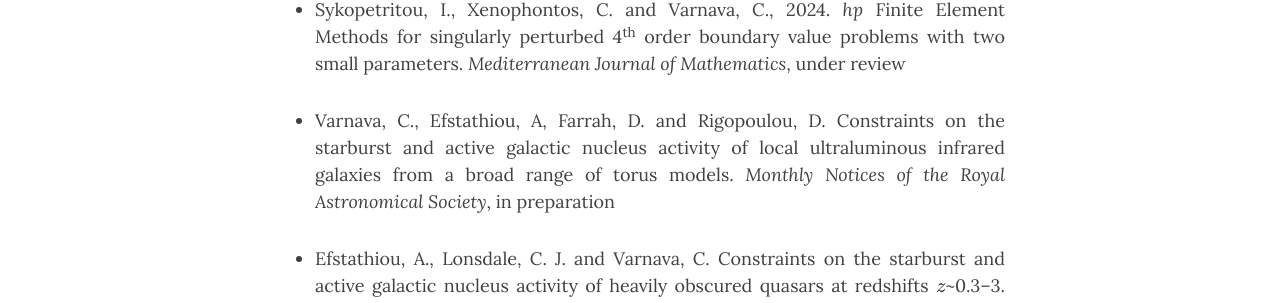
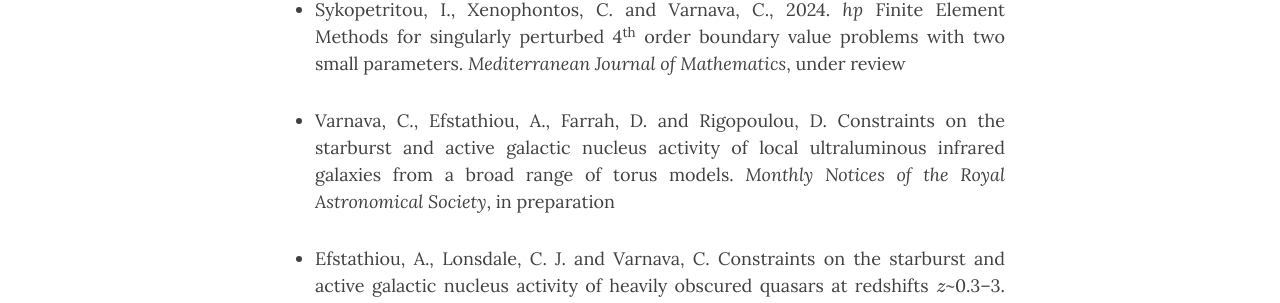
Before and after one commit to ch-var/ch-var.github.io, a Jekyll site: the page built from publications.html, in a window 1280 px wide and 900 px high, scrolled down 519 px. Shown: the part 294-597 px from the top of the window. Built offline with Jekyll 4.4.1, drawn with Linux system fonts in a browser that asks for light colours; formulas are drawn with MathJax 3.

Commit message:
Update publications.html

```diff
--- a/publications.html
+++ b/publications.html
@@ -19,7 +19,7 @@
 <ul>
 <li align='justify'>Sykopetritou, I., Xenophontos, C. and Varnava, C., 2024. <i>hp</i> Finite Element Methods for singularly perturbed 4<sup>th</sup> order boundary value problems with two small parameters. <i>Mediterranean Journal of Mathematics</i>, under review</li>
 <p>
-<li align='justify'>Varnava, C., Efstathiou, A, Farrah, D. and Rigopoulou, D. Constraints on the starburst and active galactic nucleus activity of local ultraluminous infrared galaxies from a broad range of torus models. <i>Monthly Notices of the Royal Astronomical Society</i>, in preparation</li>
+<li align='justify'>Varnava, C., Efstathiou, A., Farrah, D. and Rigopoulou, D. Constraints on the starburst and active galactic nucleus activity of local ultraluminous infrared galaxies from a broad range of torus models. <i>Monthly Notices of the Royal Astronomical Society</i>, in preparation</li>
 <p>
 <li align='justify'>Efstathiou, A., Lonsdale, C. J. and Varnava, C. Constraints on the starburst and active galactic nucleus activity of heavily obscured quasars at redshifts \(z\)~0.3–3. <i>Monthly Notices of the Royal Astronomical Society</i>, in preparation</li>
 <p>
```
